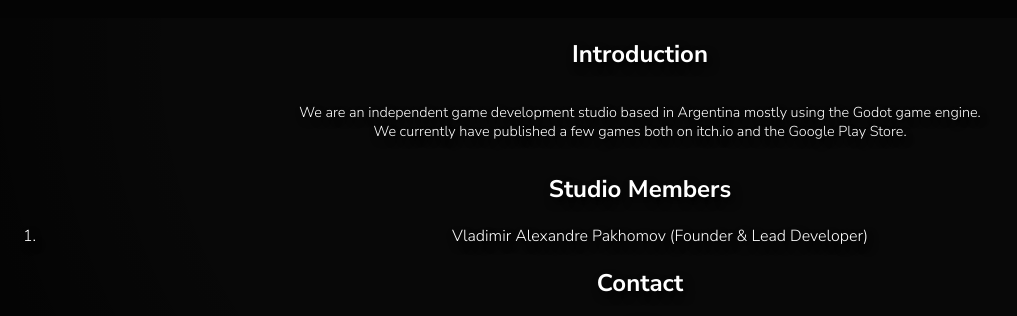
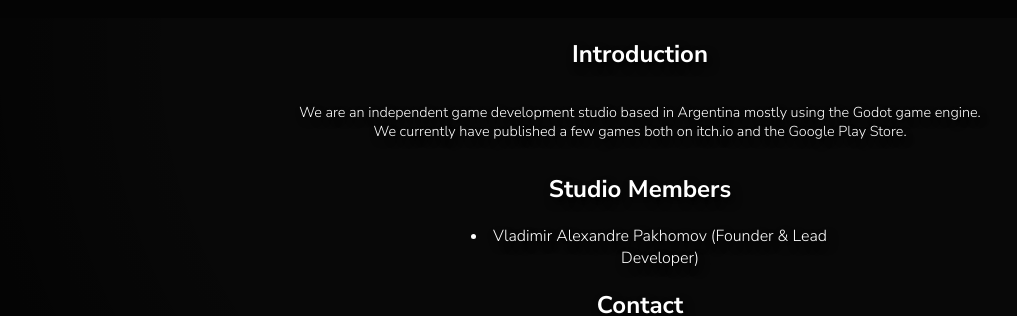
Before and after one commit to vladimir-sama/vendetta-chan-studios, a plain HTML site: page index.html in a window 1280 px wide. Shown: the part 349-665 px from the top of the page, without its empty margins (0-1017 px from the left). Drawn offline with Linux system fonts and the light colour scheme.

Commit message:
Add files via upload

```diff
--- a/index.html
+++ b/index.html
@@ -37,11 +37,11 @@
         </section>
         <section>
             <h2>Studio Members</h2>
-            <ol>
+            <ul>
                 <li>
                     Vladimir Alexandre Pakhomov (Founder & Lead Developer)
                 </li>
-            </ol>
+            </ul>
         </section>
         <section>
             <h2>Contact</h2>
--- a/static/style.css
+++ b/static/style.css
@@ -99,3 +99,7 @@ a {
 a:hover {
     color: darkred;
 }
+
+ul {
+    margin: auto 35%;
+}
```
